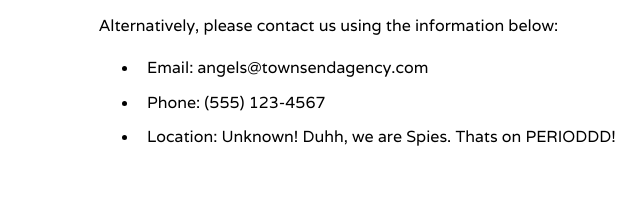
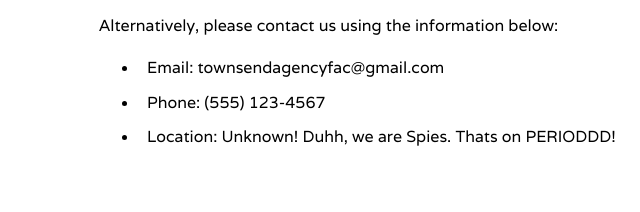
Before and after one commit to fac31/John-and-Freds-Agency, a plain HTML site: page contact.html in a window 1280 px wide. Shown: the part 2019-2231 px from the top of the page, 29-669 px from the left. Drawn offline with nearby package versions, Linux system fonts and the light colour scheme.

Commit message:
Updated email on form and in contact section

```diff
--- a/contact.html
+++ b/contact.html
@@ -83,7 +83,7 @@
                 <h2 class="contact-us__h2 header--red">Contact details</h2>
                 <p class="contact-us__p">Alternatively, please contact us using the information below:</p>
                 <ul class="contact-us__ul">
-                    <li>Email: angels@townsendagency.com</li>
+                    <li>Email: townsendagencyfac@gmail.com</li>
                     <li>Phone: (555) 123-4567</li>
                     <li>Location: Unknown! Duhh, we are Spies. Thats on PERIODDD!</li>
                 </ul>
```
Also changed, not shown: about.html (+1 -1 lines), index.html (+1 -1 lines).
